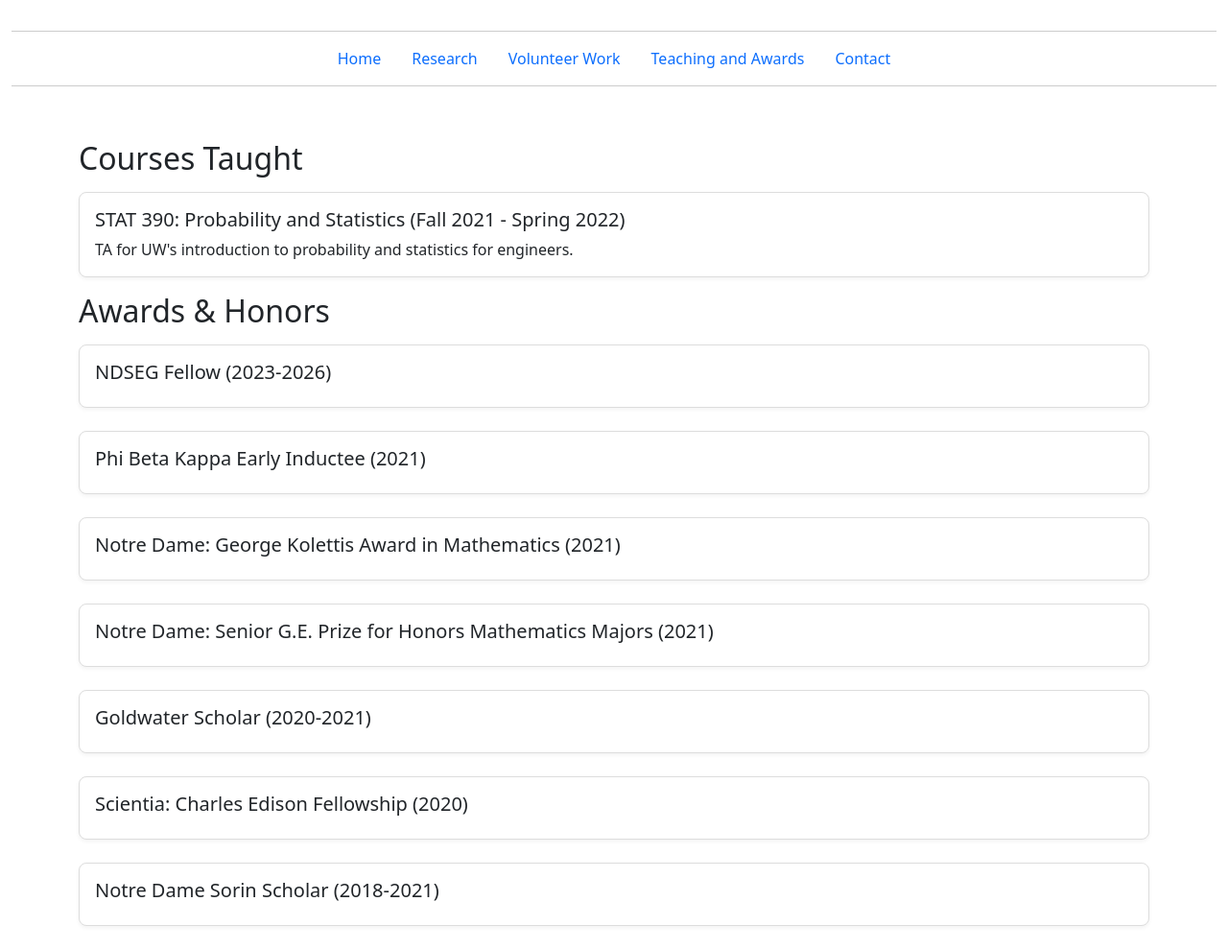
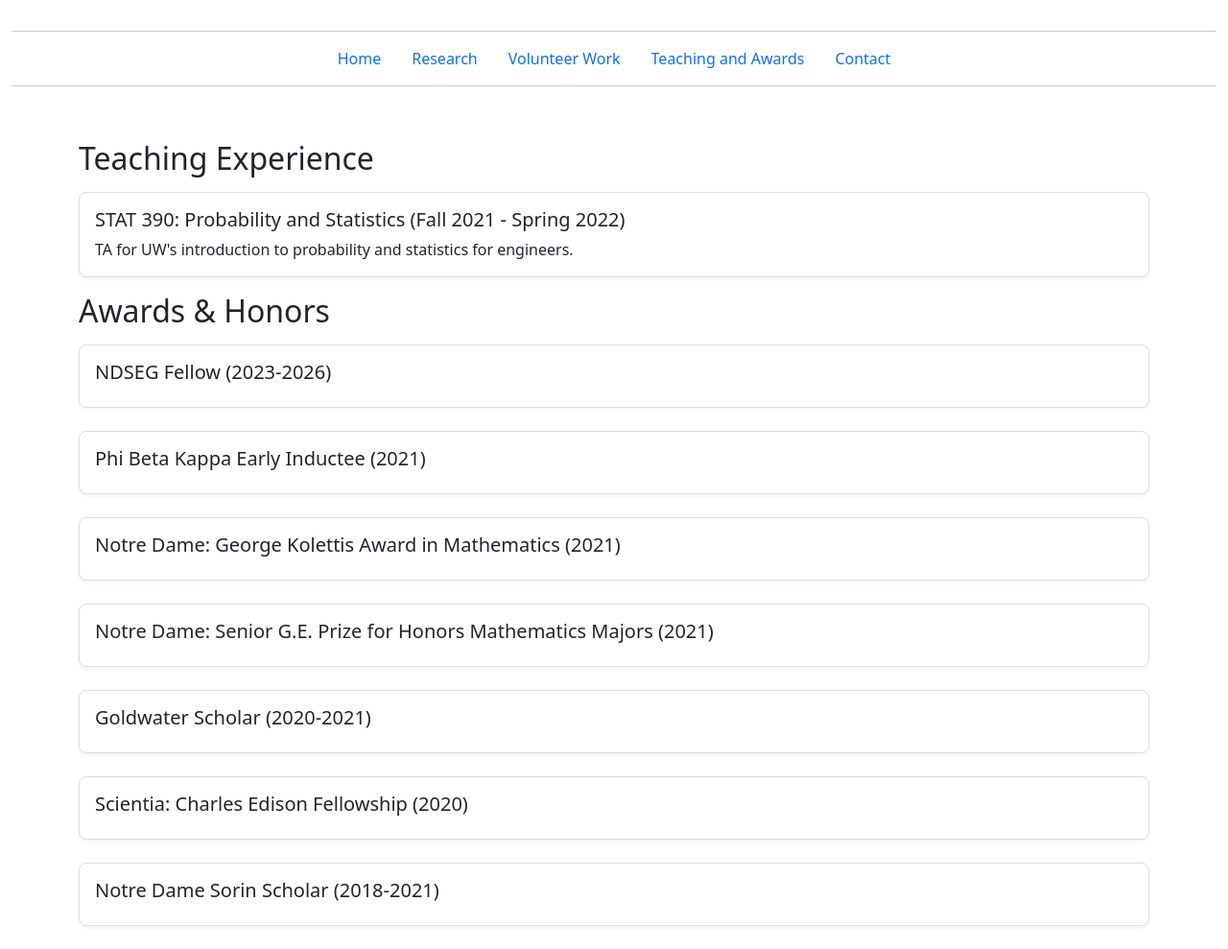
Before and after one commit to amkokot/alex_kokot, a Jekyll site: the page built from teaching.md, in a window 1280 px wide. Shown: the whole page at 96% size. Built offline with Jekyll 4.4.1, drawn with Linux system fonts in a browser that asks for light colours.

Commit message:
small text edit

```diff
--- a/teaching.md
+++ b/teaching.md
@@ -4,7 +4,7 @@ title: "Teaching & Awards"
 permalink: /teaching/
 ---
 
-## Courses Taught
+## Teaching Experience
 <div class="section-list">
   <div class="item">
     <h3>STAT 390: Probability and Statistics (Fall 2021 - Spring 2022)</h3>
```
